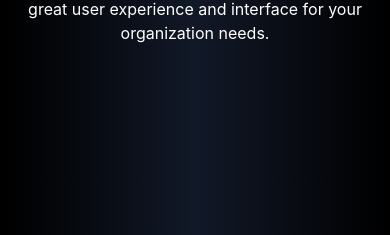
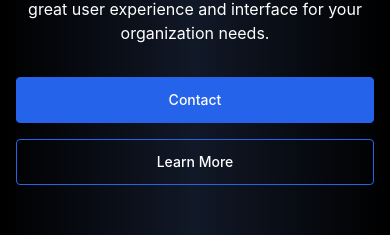
Before and after one commit to AndrewKalGit/Echo, a React (Create React App) app: page / in a window 390 px wide. Shown: the part 327-562 px from the top of the page. Built offline with nearby package versions, Linux system fonts and the light colour scheme.

Commit message:
added in the who we are

```diff
--- a/src/Banner.js
+++ b/src/Banner.js
@@ -24,14 +24,14 @@ function Banner(props) {
 
       <div class="mt-8 flex flex-wrap justify-center gap-4">
         <HashLink
-          class="block w-full invisible sm:visible rounded border border-blue-600 bg-blue-600 px-12 py-3 text-sm font-medium text-white hover:bg-transparent hover:text-white focus:outline-none focus:ring active:text-opacity-75 sm:w-auto"
+          class="block w-full rounded border border-blue-600 bg-blue-600 px-12 py-3 text-sm font-medium text-white hover:bg-transparent hover:text-white focus:outline-none focus:ring active:text-opacity-75 sm:w-auto"
           smooth to="/#contact"
         >
           Contact
         </HashLink>
 
         <HashLink
-          class="block w-full invisible sm:visible rounded border border-blue-600 px-12 py-3 text-sm font-medium text-white hover:bg-blue-600 focus:outline-none focus:ring active:bg-blue-500 sm:w-auto"
+          class="block w-full rounded border border-blue-600 px-12 py-3 text-sm font-medium text-white hover:bg-blue-600 focus:outline-none focus:ring active:bg-blue-500 sm:w-auto"
           href="/about"
           smooth to="/#1"
         >
--- a/src/CardJenny.js
+++ b/src/CardJenny.js
@@ -18,9 +18,8 @@ function CardJenny(props) {
       <div
         class="translate-y-8 transform opacity-0 transition-all group-hover:translate-y-0 group-hover:opacity-100"
       >
-        <p class="text-sm text-white sm:text-right">
+        <p class="text-sm text-white text-center text-xs sm:text-right">
             Even when there's flaws it's ok to accept them, nobody's perfect.
-            <br/>
             I turn your work into something that closely reflects your organization.
         </p>
       </div>
--- a/src/Cards.js
+++ b/src/Cards.js
@@ -20,10 +20,8 @@ function Cards(props) {
       <div
         class="translate-y-8 transform opacity-0 transition-all group-hover:translate-y-0 group-hover:opacity-100"
       >
-        <p class="text-sm text-white text-left">
-            &emsp; I've always found small organizaitons essential to the growth and health of communities.
-          <br/>
-            By offering a digital solution to other small organizations, I find a sense of duty operating this business.
+        <p class="text-xs sm:text-sm text-white text-center">
+            I've always found small organizaitons essential to the growth and health of communities. By offering a digital solution to other small organizations, I find a sense of duty operating this business.
         </p>
       </div>
 
```
